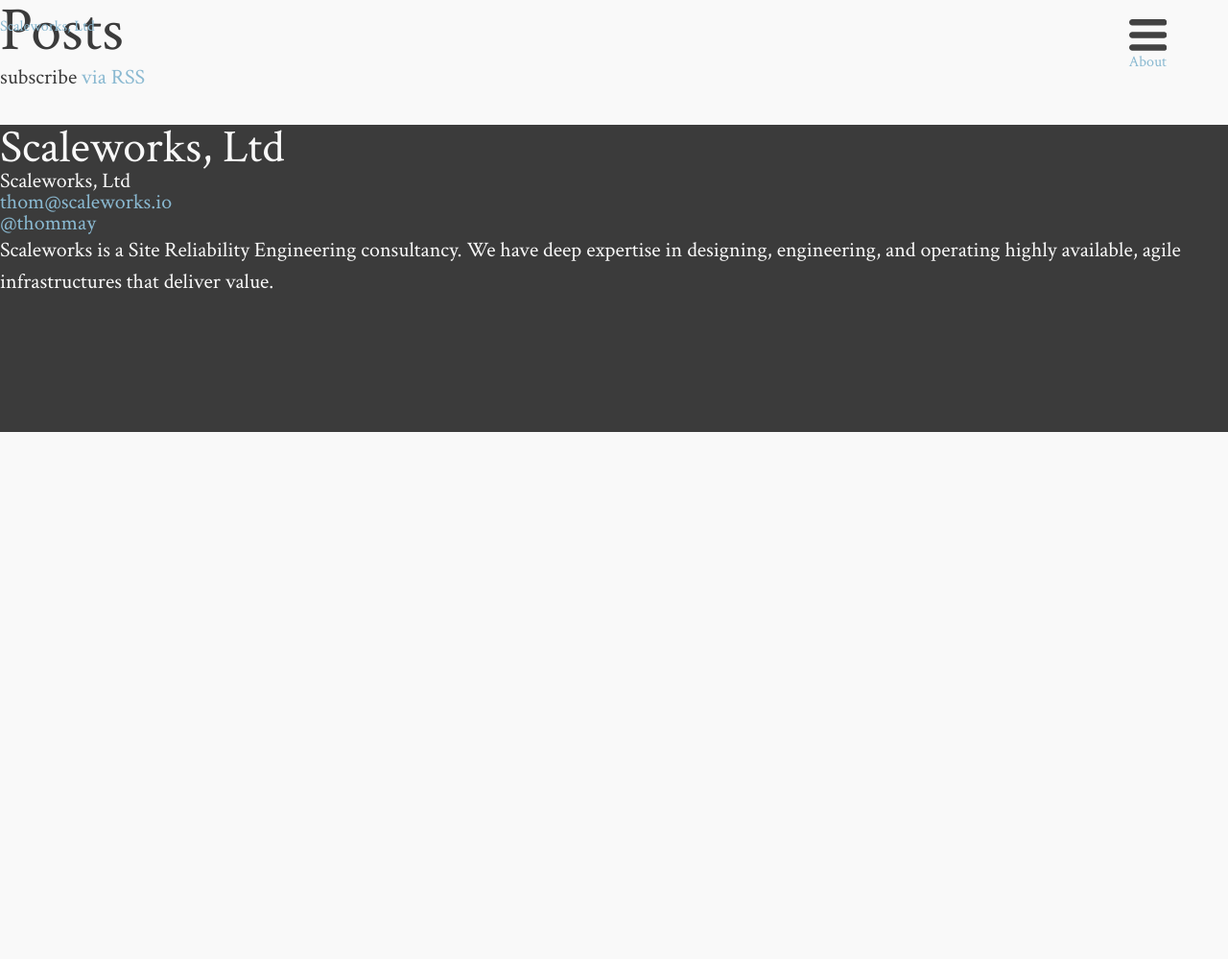
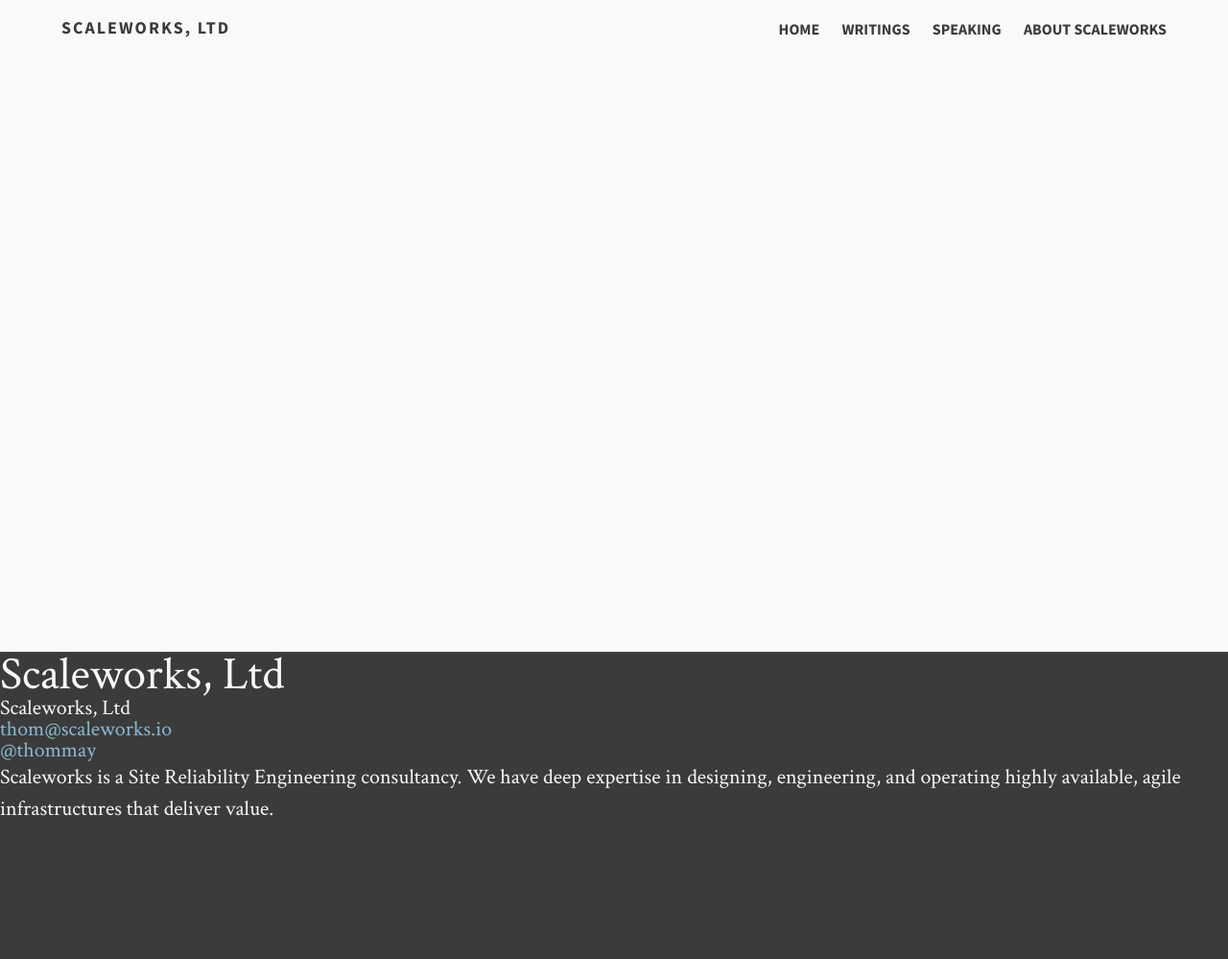
Before and after one commit to scaleworksio/scaleworksio.github.io, a Jekyll site: the page built from index.md, in a window 1280 px wide. Shown: the whole page at 96% size. Built offline with Jekyll 4.4.1, drawn with Linux system fonts in a browser that asks for light colours; before the commit the page ends 900 px from its top, so only the background shows below that.

Commit message:
tidy up default structure

```diff
--- a/Gemfile
+++ b/Gemfile
@@ -1,3 +1,5 @@
 source 'https://rubygems.org'
-gem 'github-pages'
+gem 'jekyll'
+gem 'kramdown'
+gem 'jekyll-sass-converter'
 gem 'rouge'
--- a/_config.yml
+++ b/_config.yml
@@ -15,10 +15,12 @@
 future: true
 
 links:
+  - title: Writings
+    url: /writings
+  - title: Speaking
+    url: /speaking
   - title: About Scaleworks
     url: /about
-  - title: Speaking
-    url: /speaking
 
 kramdown:
   auto_ids: true
@@ -30,4 +32,4 @@
 sass:
     style: :compressed
 
-permalink:   /:categories/:title
+permalink:   /:category/:title
--- a/_includes/footer.html
+++ b/_includes/footer.html
@@ -1,6 +1,7 @@
-<footer class="site-footer">
+<div class="push"></div>
+<footer>
 
-  <div class="wrapper">
+  <aside class="wrap">
 
     <h2 class="footer-heading">{{ site.title }}</h2>
 
@@ -25,6 +26,6 @@
       </div>
     </div>
 
-  </div>
+  </aside>
 
 </footer>
--- a/_includes/head.html
+++ b/_includes/head.html
@@ -1,6 +1,5 @@
 <head>
   <meta charset="utf-8">
-  <meta name="viewport" content="width=device-width initial-scale=1" />
   <meta http-equiv="X-UA-Compatible" content="IE=edge">
 
   <meta property="og:locale" content="en_US">
--- a/_includes/header.html
+++ b/_includes/header.html
@@ -1,25 +1,23 @@
-<header class="site-header">
+<header class="site-header darken">
 
-  <div class="wrapper">
+  <div class="wrap">
 
-    <a class="site-title" href="{{ site.baseurl }}/">{{ site.title }}</a>
+    <hgroup>
+    <h1><a href="/">{{ site.title }}</a></h1>
+    </hgroup>
+    <a href="#nav" class="menu"><span class='icons'>☰</span></a>
+    <nav role="navigation">
+      <ul>
+        <li>
+          <a href="/" title="{{ site.title }}">Home</a>
+        </li>
 
-    <nav class="site-nav">
-      <a href="#" class="menu-icon">
-        <svg viewBox="0 0 18 15">
-          <path fill="#424242" d="M18,1.484c0,0.82-0.665,1.484-1.484,1.484H1.484C0.665,2.969,0,2.304,0,1.484l0,0C0,0.665,0.665,0,1.484,0 h15.031C17.335,0,18,0.665,18,1.484L18,1.484z"/>
-          <path fill="#424242" d="M18,7.516C18,8.335,17.335,9,16.516,9H1.484C0.665,9,0,8.335,0,7.516l0,0c0-0.82,0.665-1.484,1.484-1.484 h15.031C17.335,6.031,18,6.696,18,7.516L18,7.516z"/>
-          <path fill="#424242" d="M18,13.516C18,14.335,17.335,15,16.516,15H1.484C0.665,15,0,14.335,0,13.516l0,0 c0-0.82,0.665-1.484,1.484-1.484h15.031C17.335,12.031,18,12.696,18,13.516L18,13.516z"/>
-        </svg>
-      </a>
+        {% for link in site.links %}
+        <li><a href="{% if link.external %}{{ link.url }}{% else %}{{ site.url }}{{ link.url }}{% endif %}" {% if link.external %}target="_blank"{% endif %}>{{ link.title }}</a></li>
+        {% endfor %}
 
-      <div class="trigger">
-        {% for page in site.pages %}
-          {% if page.title %}
-          <a class="page-link" href="{{ page.url | prepend: site.baseurl }}">{{ page.title }}</a>
-          {% endif %}
-        {% endfor %}
-      </div>
+      </ul>
+
     </nav>
 
   </div>
--- a/_layouts/default.html
+++ b/_layouts/default.html
@@ -3,7 +3,8 @@
 
   {% include head.html %}
 
-  <body>
+  <div id="bump">
+    <body class="">
 
       {% include header.html %}
 
@@ -24,6 +25,7 @@
       <script src="{{ site.url }}/assets/js/scripts.js"></script>
 
 
+    </div>
   </body>
 
 </html>
--- /dev/null
+++ b/_layouts/standalone.html
@@ -0,0 +1,13 @@
+---
+layout: default
+---
+<section class="article pad-top">
+  <article class="wrap post">
+    <header class="post-header">
+      <hgroup>
+      <h1>{% if page.title %}{{ page.title }}{% endif %}</h1>
+      </hgroup>
+    </header>
+    {{ content }}
+  </article>
+</section>
--- a/index.html
+++ /dev/null
@@ -1,23 +0,0 @@
----
-layout: default
----
-
-<div class="home">
-
-  <h1 class="page-heading">Posts</h1>
-
-  <ul class="post-list">
-    {% for post in site.posts %}
-      <li>
-        <span class="post-meta">{{ post.date | date: "%b %-d, %Y" }}</span>
-
-        <h2>
-          <a class="post-link" href="{{ post.url | prepend: site.baseurl }}">{{ post.title }}</a>
-        </h2>
-      </li>
-    {% endfor %}
-  </ul>
-
-  <p class="rss-subscribe">subscribe <a href="{{ "/feed.xml" | prepend: site.baseurl }}">via RSS</a></p>
-
-</div>
```
Also changed, not shown: _layouts/page.html (deleted, +0 -14 lines), _layouts/posts.html (added, +23 -0 lines), _layouts/talks.html (added, +23 -0 lines), about.md (+1 -1 lines), index.md (added, +3 -0 lines), speaking.md (added, +6 -0 lines), writings.md (added, +6 -0 lines), Gemfile.lock. Lines whose indentation alone changed are shown as unchanged.
